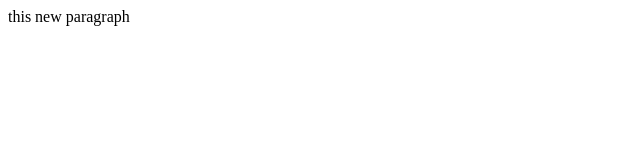
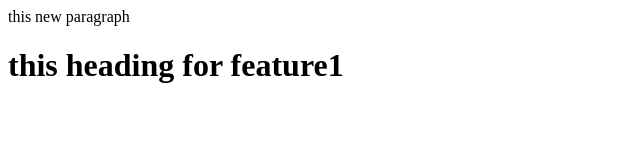
Before and after one commit to NoorAslamSe/localrepo, a plain HTML site: page index.html in a window 1280 px wide. Shown: the whole page, without its empty margins (0-640 px from the left). Drawn offline with Linux system fonts and the light colour scheme.

Commit message:
new h1 added

```diff
--- a/index.html
+++ b/index.html
@@ -1 +1,2 @@
 <p>this new paragraph</p>
+<h1>this heading for feature1</h1>
```
Also changed, not shown: 1 other file.
